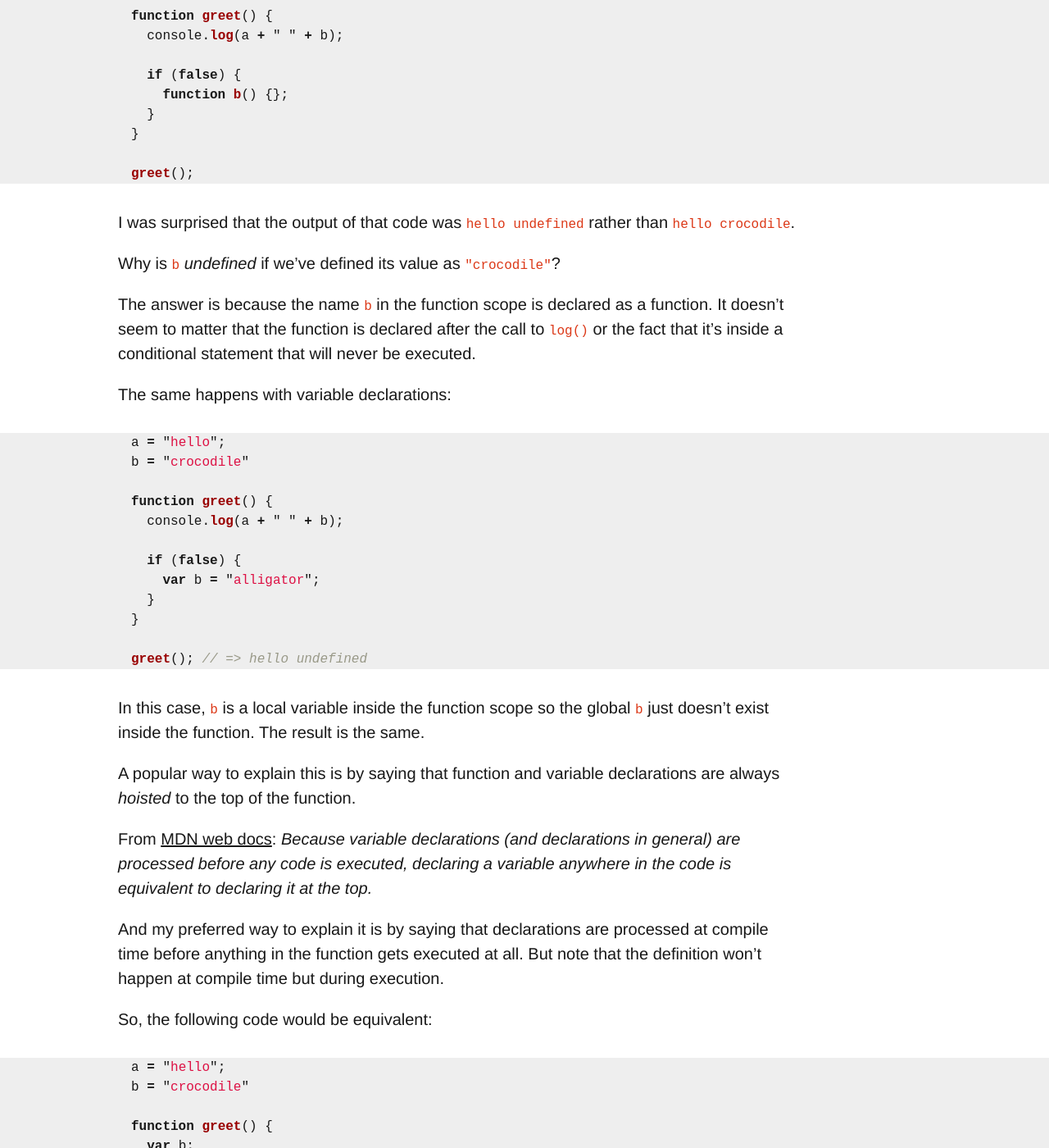
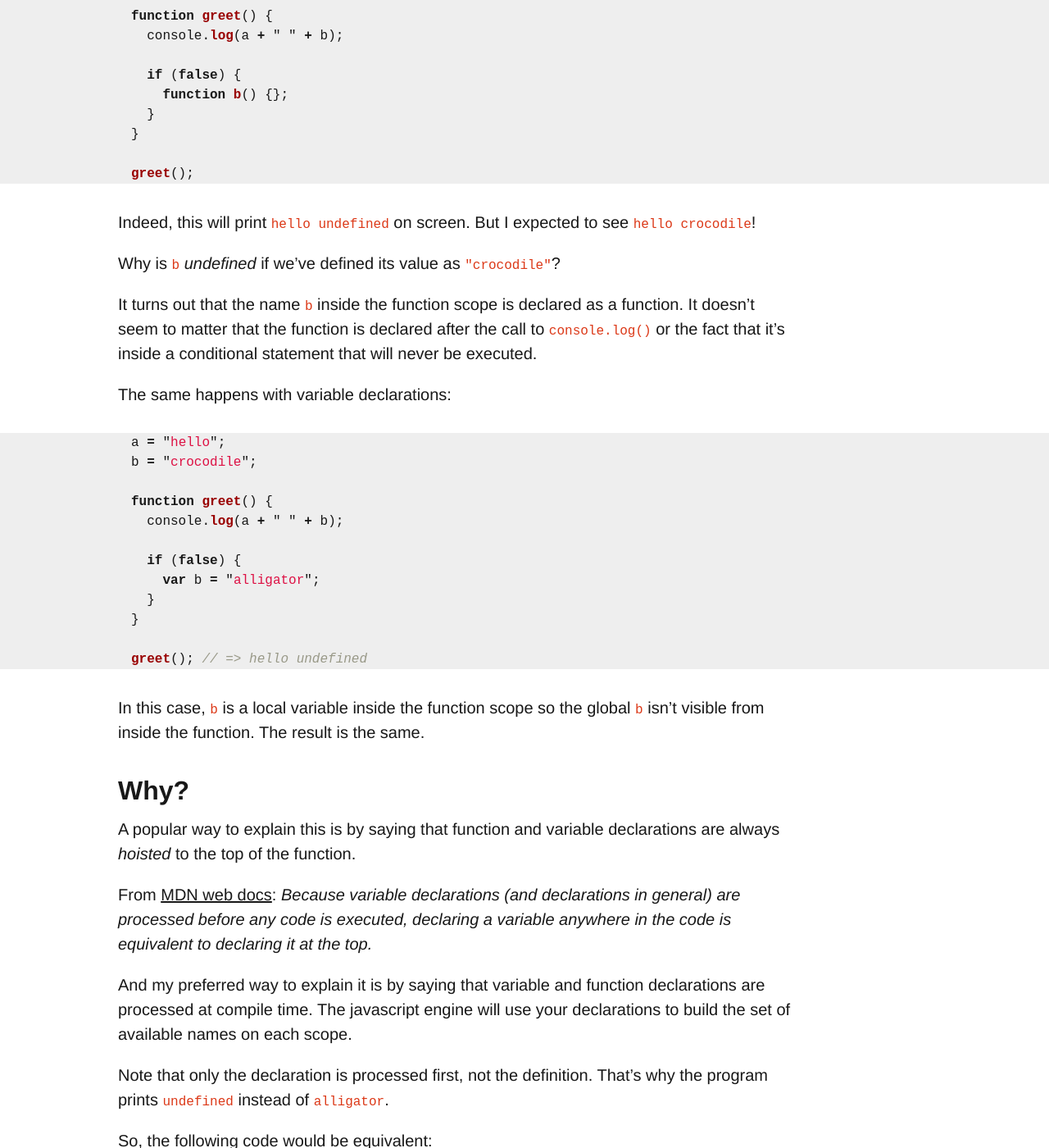
Before and after one commit to Jesus/jesus.github.io, a Jekyll site: the page built from _posts/2017-11-16-javascript-hoisting.md, in a window 1280 px wide and 1400 px high, scrolled down 603 px. Shown: the whole window at 82% size. Built offline with Jekyll 4.4.1, drawn with Linux system fonts in a browser that asks for light colours; some of the changed text lies outside the part shown.

Commit message:
Completes article on JS hoisting

````diff
--- a/_posts/2017-11-16-javascript-hoisting.md
+++ b/_posts/2017-11-16-javascript-hoisting.md
@@ -4,14 +4,15 @@ title:  Javascript hoisting
 date:   2017-11-16 20:19:29 +0100
 categories: javascript programming
 ---
-To keep going through the path of chasing misconceptions, today I've decided to
-write about *javascript hoisting*.
+Computers often surprise me. Going down the road of understanding all the
+small details of programming languages, today I'm writing about
+*javascript hoisting*.
 
 Let's start by trying to guess what the output of this JS snippet would be:
 
 ```javascript
 a = "hello";
-b = "crocodile"
+b = "crocodile";
 
 function greet() {
   console.log(a + " " + b);
@@ -24,21 +25,21 @@ function greet() {
 greet();
 ```
 
-I was surprised that the output of that code was `hello undefined` rather than
-`hello crocodile`.
+Indeed, this will print `hello undefined` on screen. But I expected to see
+`hello crocodile`!
 
 Why is `b` *undefined* if we've defined its value as `"crocodile"`?
 
-The answer is because the name `b` in the function scope is declared as a
+It turns out that the name `b` inside the function scope is declared as a
 function. It doesn't seem to matter that the function is declared after the
-call to `log()` or the fact that it's inside a conditional statement that will
-never be executed.
+call to `console.log()` or the fact that it's inside a conditional statement
+that will never be executed.
 
 The same happens with variable declarations:
 
 ```javascript
 a = "hello";
-b = "crocodile"
+b = "crocodile";
 
 function greet() {
   console.log(a + " " + b);
@@ -52,7 +53,9 @@ greet(); // => hello undefined
 ```
 
 In this case, `b` is a local variable inside the function scope so the global
-`b` just doesn't exist inside the function. The result is the same.
+`b` isn't visible from inside the function. The result is the same.
+
+## Why?
 
 A popular way to explain this is by saying that function and variable
 declarations are always *hoisted* to the top of the function.
@@ -62,16 +65,18 @@ From [MDN web docs][mdn]:
   before any code is executed, declaring a variable anywhere in the code is
   equivalent to declaring it at the top.*
 
-And my preferred way to explain it is by saying that declarations are processed
-at compile time before anything in the function gets executed at all. But note
-that the definition won't happen at compile time but during execution.
+And my preferred way to explain it is by saying that variable and function
+declarations are processed at compile time. The javascript engine will use your
+declarations to build the set of available names on each scope.
 
-So, the
-following code would be equivalent:
+Note that only the declaration is processed first, not the definition. That's
+why the program prints `undefined` instead of `alligator`.
+
+So, the following code would be equivalent:
 
 ```javascript
 a = "hello";
-b = "crocodile"
+b = "crocodile";
 
 function greet() {
   var b;
@@ -85,4 +90,16 @@ function greet() {
 greet(); // => hello undefined
 ```
 
+## So what?
+
+Since I discovered this, I always put my declarations at the top of the
+scope, to avoid any potential confusion.
+
+If you're very curious, there's so much more to learn about declarations and
+scoping ([let][let], [const][const], [closures][closures], etc.), but I wanted
+to be concise. I hope you found it brief and useful.
+
 [mdn]: https://developer.mozilla.org/en-US/docs/Web/JavaScript/Reference/Statements/var#var_hoisting
+[let]: https://developer.mozilla.org/en-US/docs/Web/JavaScript/Reference/Statements/let
+[const]: https://developer.mozilla.org/en-US/docs/Web/JavaScript/Reference/Statements/const
+[closures]: https://developer.mozilla.org/en-US/docs/Web/JavaScript/Closures
````
